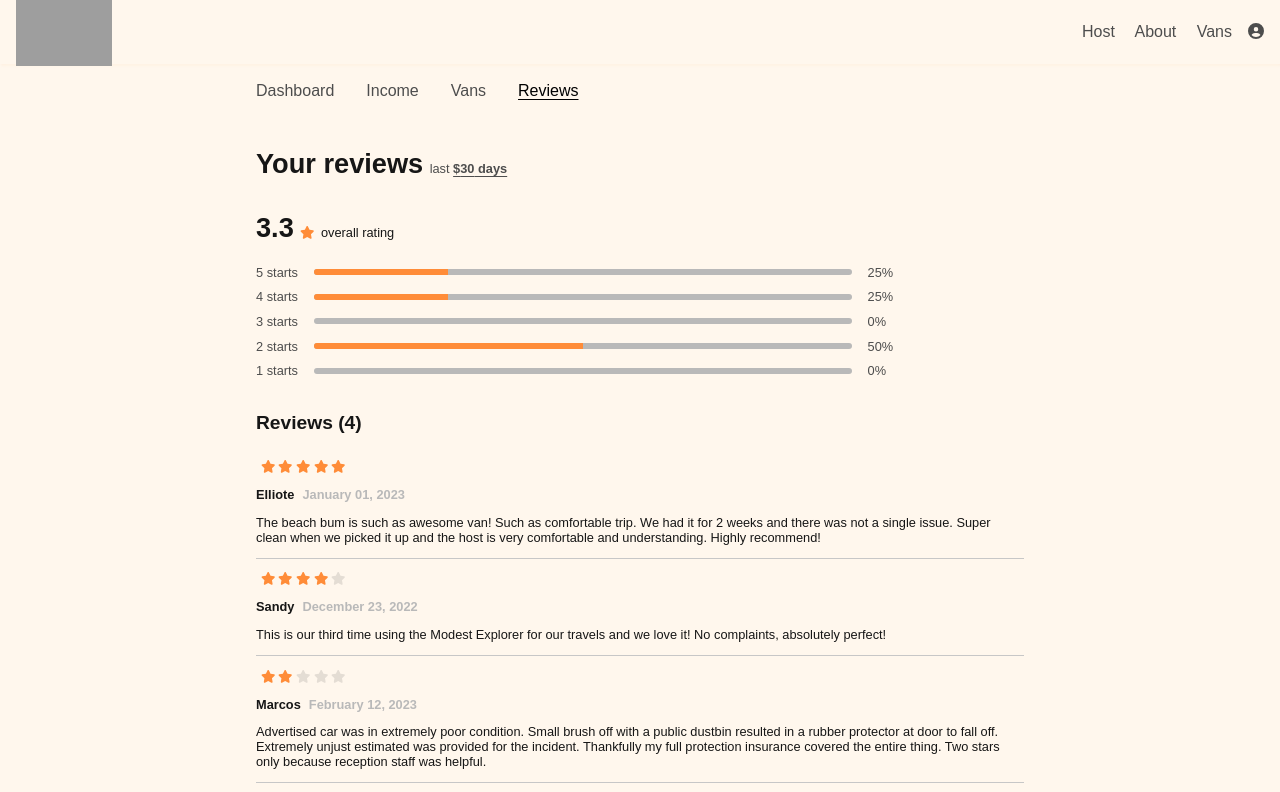
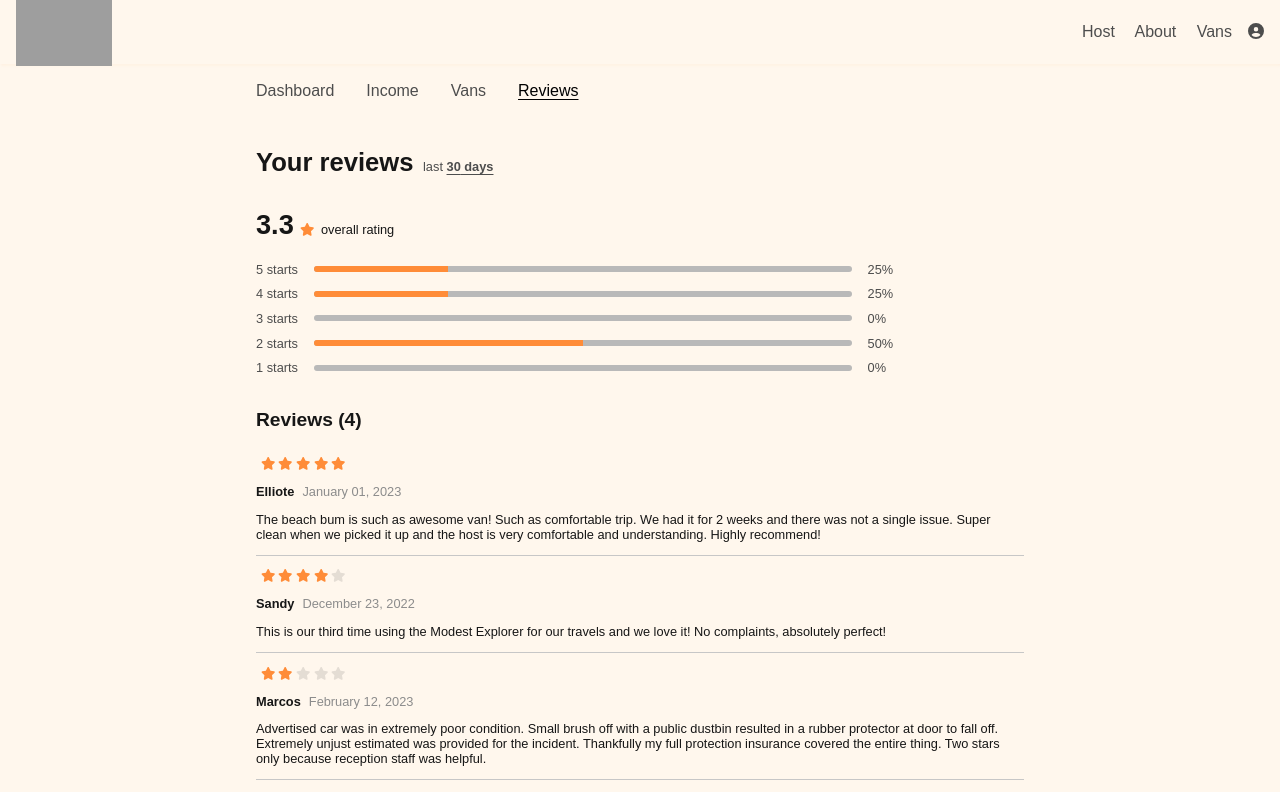
Before and after one commit to glauciellesa/van-life, a React (Vite) app: page /host/reviews in a window 1280 px wide. Shown: the top 792 px of the page. Built offline with nearby package versions, Linux system fonts and the light colour scheme; no server answers; grey boxes are pictures that could not be loaded; a web font is replaced by a local one.

Commit message:
Fix css Review

```diff
--- a/src/components/UI/Date/Date.tsx
+++ b/src/components/UI/Date/Date.tsx
@@ -17,6 +17,6 @@ const Date = (props: any) => {
 export default Date;
 
 const StyledData = styled.div`
-  color: #b9b9b9;
-  font-weight: 600;
+  color: #8c8c8c;
+  font-weight: 500;
 `;
--- a/src/components/UI/Title/Title.tsx
+++ b/src/components/UI/Title/Title.tsx
@@ -12,7 +12,7 @@ export default Title;
 
 const StyledTitle = styled.div`
   padding: 2rem 0;
-  font-size: 1.7rem;
+  font-size: 1.6rem;
   font-weight: 700;
   color: #161616;
 `;
--- a/src/pages/Host/Reviews/ReviewsPage.tsx
+++ b/src/pages/Host/Reviews/ReviewsPage.tsx
@@ -58,7 +58,7 @@ const ReviewsPage = () => {
       <div className="title">
         <Title>Your reviews</Title>
         <p>
-          last <span>${qntDays} days</span>
+          last <span>{qntDays} days</span>
         </p>
       </div>
       <div className="rating">
@@ -91,8 +91,9 @@ const StyledReview = styled.div`
     color: #4d4d4d;
 
     p {
-      padding-left: 0.4rem;
+      padding-left: 0.6rem;
     }
+
     span {
       font-weight: 700;
       text-decoration: underline;
```
